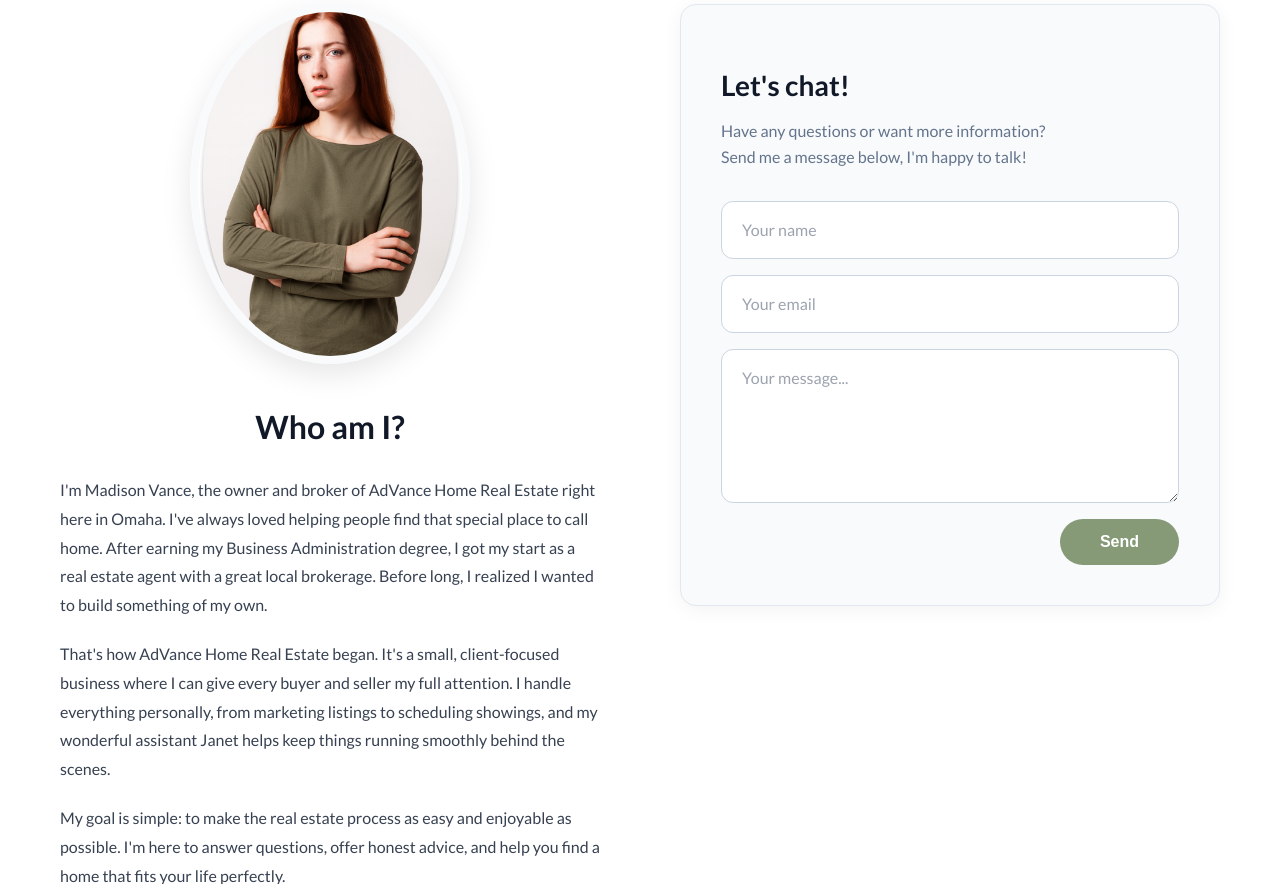
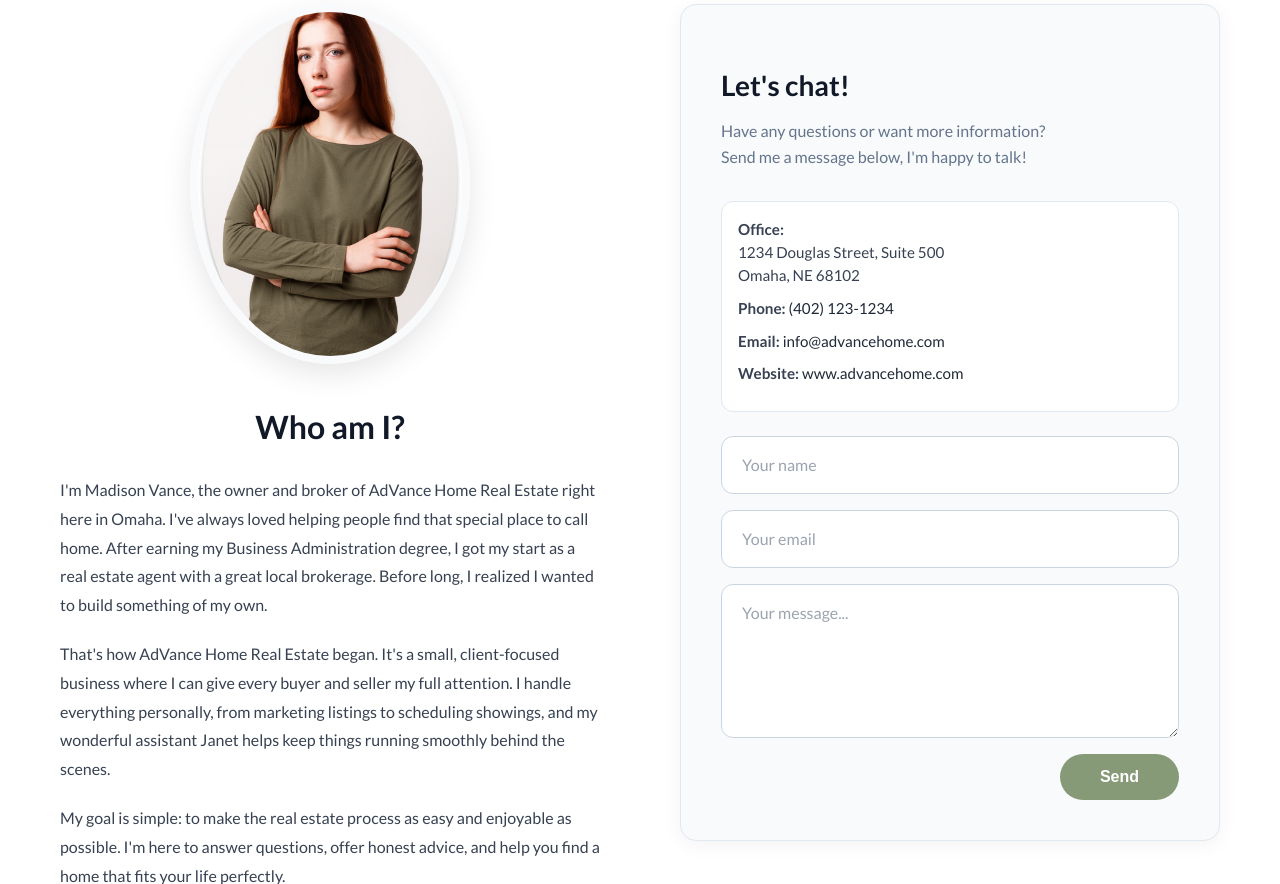
Before and after one commit to ktourek/AdVanceRealEstate, a Django app: page /about/ in a window 1280 px wide. Shown: the part 176-1060 px from the top of the page. Run offline with Django 5.2, Linux system fonts and the light colour scheme; parts of the project's set-up code (start-up, migrations or seed data) failed here and were passed over; some web fonts are replaced.

Commit message:
Polish contact and reporting UX

```diff
--- a/listings/views.py
+++ b/listings/views.py
@@ -684,6 +684,8 @@ def export_report_csv(request):
     for item in price_range_counts:
         writer.writerow([item['pricebucket__range'], item['search_count']])
 
+    return response
+
 def about(request):
     if request.method == 'POST':
         form = ContactForm(request.POST)
--- a/templates/about.html
+++ b/templates/about.html
@@ -29,6 +29,13 @@
             <div class="about-right">
                 <h2 class="contact-heading">Let's chat!</h2>
                 <p class="contact-sub">Have any questions or want more information?<br>Send me a message below, I'm happy to talk!</p>
+
+                <div class="contact-details">
+                    <p><strong>Office:</strong><br> 1234 Douglas Street, Suite 500<br> Omaha, NE 68102</p>
+                    <p><strong>Phone:</strong> <a href="tel:14021231234">(402) 123-1234</a></p>
+                    <p><strong>Email:</strong> <a href="mailto:info@advancehome.com">info@advancehome.com</a></p>
+                    <p><strong>Website:</strong> <a href="https://www.advancehome.com" target="_blank" rel="noopener noreferrer">www.advancehome.com</a></p>
+                </div>
 
                 <form method="post" class="contact-form-modern">
                     {% csrf_token %}
@@ -77,4 +84,30 @@
       }
   });
 </script>
+
+<style>
+.contact-details {
+    background: #fff;
+    border: 1px solid #e2e8f0;
+    border-radius: 12px;
+    padding: 16px;
+    margin-bottom: 24px;
+    font-size: 0.95rem;
+    color: #374151;
+}
+
+.contact-details p {
+    margin: 0 0 10px 0;
+    line-height: 1.5;
+}
+
+.contact-details a {
+    color: #1f2937;
+    text-decoration: none;
+}
+
+.contact-details a:hover {
+    text-decoration: underline;
+}
+</style>
 {% endblock %}
--- a/templates/listings/omaha_manage.html
+++ b/templates/listings/omaha_manage.html
@@ -19,7 +19,7 @@
                         <span class="checkbox">{% if not current_category %}<i class="fas fa-check"></i>{% endif %}</span> All
                     </a>
                     {% for category in categories %}
-                    <a href="{% url 'manage_omaha' %}?category={{ category }}" class="dropdown-item {% if current_category == category %}active{% endif %}">
+                    <a href="{% url 'manage_omaha' %}?category={{ category|urlencode }}" class="dropdown-item {% if current_category == category %}active{% endif %}">
                         <span class="checkbox">{% if current_category == category %}<i class="fas fa-check"></i>{% endif %}</span> {{ category }}
                     </a>
                     {% endfor %}
```
Also changed, not shown: templates/listings/add_listing.html (+0 -18 lines), templates/listings/generate_report.html (+0 -10 lines).
